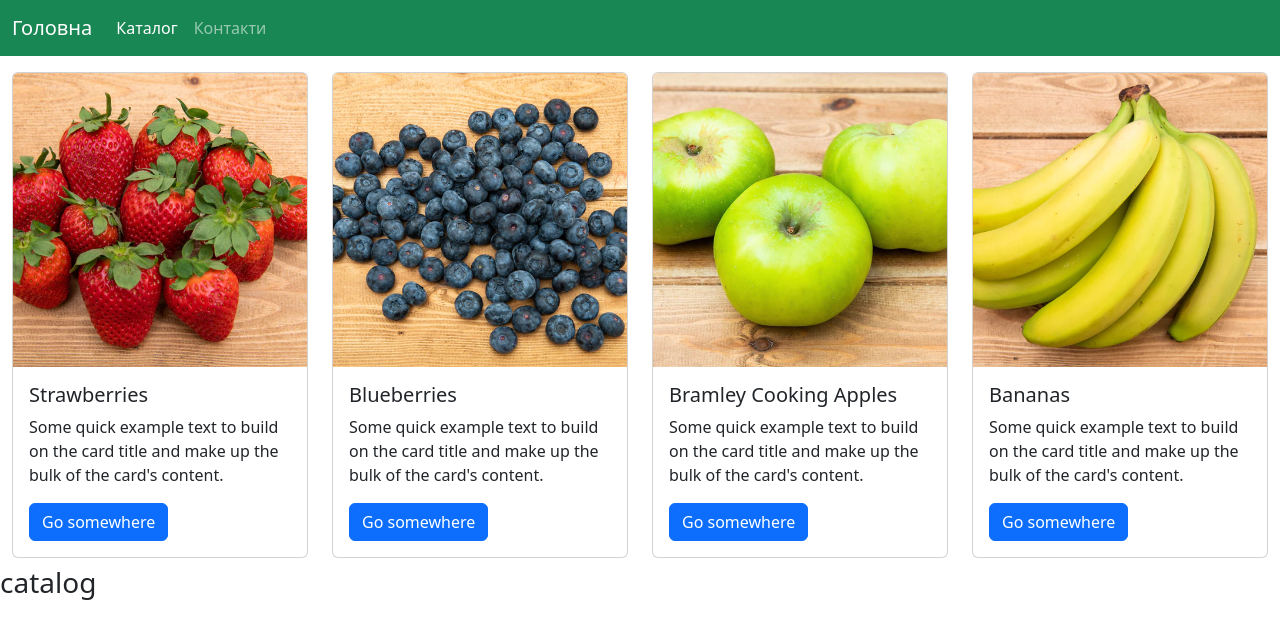
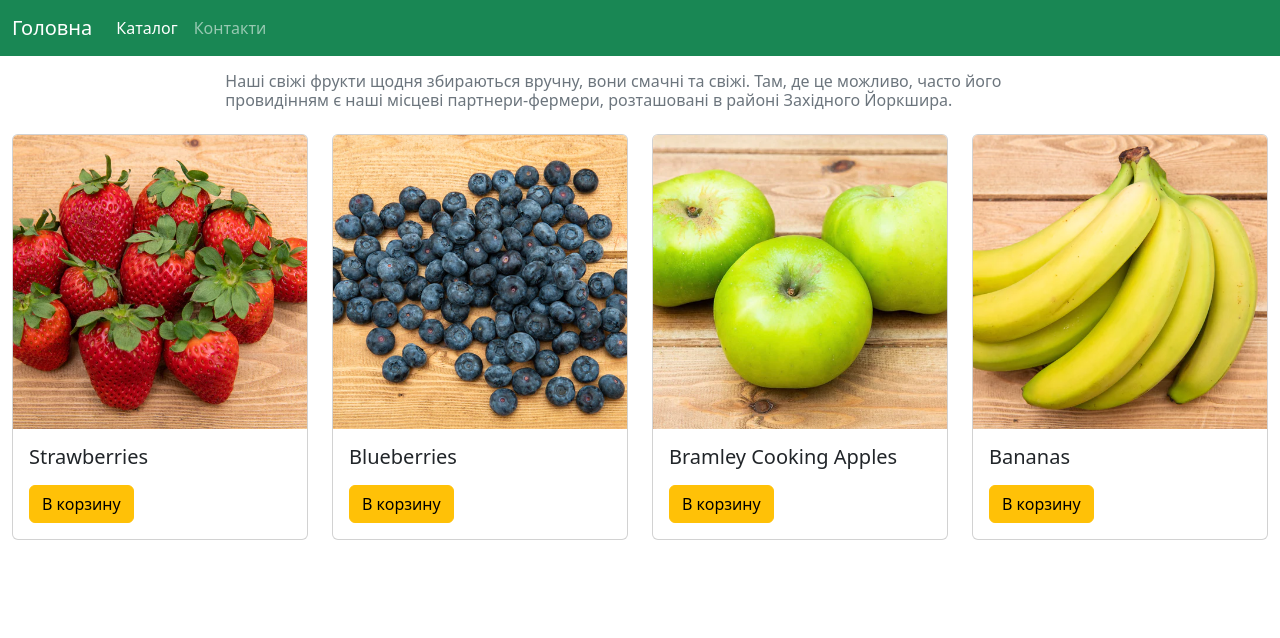
Before and after one commit to ihorlt/ive2022, a plain HTML site: page catalog.html in a window 1280 px wide. Drawn offline with nearby package versions, Linux system fonts and the light colour scheme.

Commit message:
added catalog

```diff
--- a/catalog.html
+++ b/catalog.html
@@ -5,7 +5,8 @@
     <meta charset="UTF-8">
     <meta name="viewport" content="width=device-width, initial-scale=1">
     <title>Магазин продуктів</title>
-    <link href="https://cdn.jsdelivr.net/npm/bootstrap@5.2.2/dist/css/bootstrap.min.css" rel="stylesheet" integrity="sha384-Zenh87qX5JnK2Jl0vWa8Ck2rdkQ2Bzep5IDxbcnCeuOxjzrPF/et3URy9Bv1WTRi" crossorigin="anonymous">
+    <link href="https://cdn.jsdelivr.net/npm/bootstrap@5.2.2/dist/css/bootstrap.min.css" rel="stylesheet"
+          integrity="sha384-Zenh87qX5JnK2Jl0vWa8Ck2rdkQ2Bzep5IDxbcnCeuOxjzrPF/et3URy9Bv1WTRi" crossorigin="anonymous">
     <link rel="stylesheet" href="css/shopstyles.css">
 </head>
 
@@ -13,7 +14,8 @@
     <nav class="navbar navbar-expand-sm navbar-dark bg-success mb-3">
         <div class="container-fluid">
             <a class="navbar-brand" href="index.html">Головна</a>
-            <button class="navbar-toggler" type="button" data-bs-toggle="collapse" data-bs-target="#navbarNav" aria-controls="navbarNav" aria-expanded="false" aria-label="Toggle navigation">
+            <button class="navbar-toggler" type="button" data-bs-toggle="collapse" data-bs-target="#navbarNav"
+                    aria-controls="navbarNav" aria-expanded="false" aria-label="Toggle navigation">
             <span class="navbar-toggler-icon"></span>
         </button>
             <div class="collapse navbar-collapse" id="navbarNav">
@@ -30,55 +32,23 @@
     </nav>
 
     <main class="container-fluid">
-        <div class="row">
-            <div class="col-12 col-sm-6 col-md-4 col-lg-3">
-                <div class="card mb-2" style="width: 100%;">
-                    <img src="img/fruits/Strawberries.png" class="card-img-top" alt="Strawberries">
-                    <div class="card-body">
-                        <h5 class="card-title">Strawberries</h5>
-                        <p class="card-text">Some quick example text to build on the card title and make up the bulk of the card's content.</p>
-                        <a href="#" class="btn btn-primary">Go somewhere</a>
-                    </div>
-                </div>
-            </div>
-            <div class="col-12 col-sm-6 col-md-4 col-lg-3">
-                <div class="card mb-2" style="width: 100%;">
-                    <img src="img/fruits/Blueberries.png" class="card-img-top" alt="Blueberries">
-                    <div class="card-body">
-                        <h5 class="card-title">Blueberries</h5>
-                        <p class="card-text">Some quick example text to build on the card title and make up the bulk of the card's content.</p>
-                        <a href="#" class="btn btn-primary">Go somewhere</a>
-                    </div>
-                </div>
-            </div>
-            <div class="col-12 col-sm-6 col-md-4 col-lg-3">
-                <div class="card mb-2" style="width: 100%;">
-                    <img src="img/fruits/BramleyCookingApples.png" class="card-img-top" alt="Bramley Cooking Apples">
-                    <div class="card-body">
-                        <h5 class="card-title">Bramley Cooking Apples</h5>
-                        <p class="card-text">Some quick example text to build on the card title and make up the bulk of the card's content.</p>
-                        <a href="#" class="btn btn-primary">Go somewhere</a>
-                    </div>
-                </div>
-            </div>
-            <div class="col-12 col-sm-6 col-md-4 col-lg-3">
-                <div class="card mb-2" style="width: 100%;">
-                    <img src="img/fruits/Bananas.png" class="card-img-top" alt="Bananas">
-                    <div class="card-body">
-                        <h5 class="card-title">Bananas</h5>
-                        <p class="card-text">Some quick example text to build on the card title and make up the bulk of the card's content.</p>
-                        <a href="#" class="btn btn-primary">Go somewhere</a>
-                    </div>
-                </div>
+        <h1></h1>
+        <div class="row mb-3 justify-content-center">
+            <div class="col-12 col-xl-8">
+                <h6 class="text-muted">Наші свіжі фрукти щодня збираються вручну, вони смачні та свіжі. Там, де це можливо,
+                    часто його провидінням є наші місцеві партнери-фермери, розташовані в районі Західного Йоркшира.</h6>
             </div>
         </div>
+
+<!--        вставляємо товари як картки із Javascript файл js/catatalog.js-->
+        <div class="row" id="catalog-cards-id"></div>
     </main>
 
-    <h3>catalog</h3>
-
-    <script src="https://cdn.jsdelivr.net/npm/bootstrap@5.2.2/dist/js/bootstrap.bundle.min.js" integrity="sha384-OERcA2EqjJCMA+/3y+gxIOqMEjwtxJY7qPCqsdltbNJuaOe923+mo//f6V8Qbsw3" crossorigin="anonymous"></script>
-    <script src="js/shopapp.js"></script>
-    <script src="js/catatalog.js"></script>
+    <script src="https://cdn.jsdelivr.net/npm/bootstrap@5.2.2/dist/js/bootstrap.bundle.min.js"
+            integrity="sha384-OERcA2EqjJCMA+/3y+gxIOqMEjwtxJY7qPCqsdltbNJuaOe923+mo//f6V8Qbsw3"
+            crossorigin="anonymous"></script>
+    <script src="js/shopapp.js" defer></script>
+    <script src="js/catatalog.js" defer></script>
 </body>
 
 </html>
--- a/js/catatalog.js
+++ b/js/catatalog.js
@@ -4,15 +4,50 @@ let cards = [
         img: "img/fruits/Strawberries.png",
         alt: "Strawberries",
         title: "Strawberries",
-        cardText: ""
+        cardText: "",
+        price: 22,
+        amount: "100 гр."
     },
     {
         id: 2,
         img: "img/fruits/Blueberries.png",
         alt: "Blueberries",
         title: "Blueberries",
-        cardText: ""
+        cardText: "",
+        price: 20,
+        amount: "100 гр."
+    },
+    {
+        id: 3,
+        img: "img/fruits/BramleyCookingApples.png",
+        alt: "Bramley Cooking Apples",
+        title: "Bramley Cooking Apples",
+        cardText: "",
+        price: 30,
+        amount: "кг."
+    },
+    {
+        id: 4,
+        img: "img/fruits/Bananas.png",
+        alt: "Bananas",
+        title: "Bananas",
+        cardText: "",
+        price: 20,
+        amount: "кг."
     }
 ];
 
-console.log(cards);
+const catalogHtml = document.getElementById("catalog-cards-id");
+catalogHtml.innerHTML = "";
+for (let i = 0; i < cards.length; i++) {
+    catalogHtml.innerHTML += `<div class="col-12 col-sm-6 col-md-4 col-lg-3">
+                <div class="card mb-2" style="width: 100%;">
+                    <img src="${cards[i].img}" class="card-img-top" alt="${cards[i].alt}">
+                    <div class="card-body">
+                        <h5 class="card-title">${cards[i].title}</h5>
+                        <p class="card-text">${cards[i].cardText}</p>
+                        <button type="button" class="btn btn-warning">В корзину</button>
+                    </div>
+                </div>
+            </div>`;
+}
```
Also changed, not shown: index.html (+10 -2 lines).
